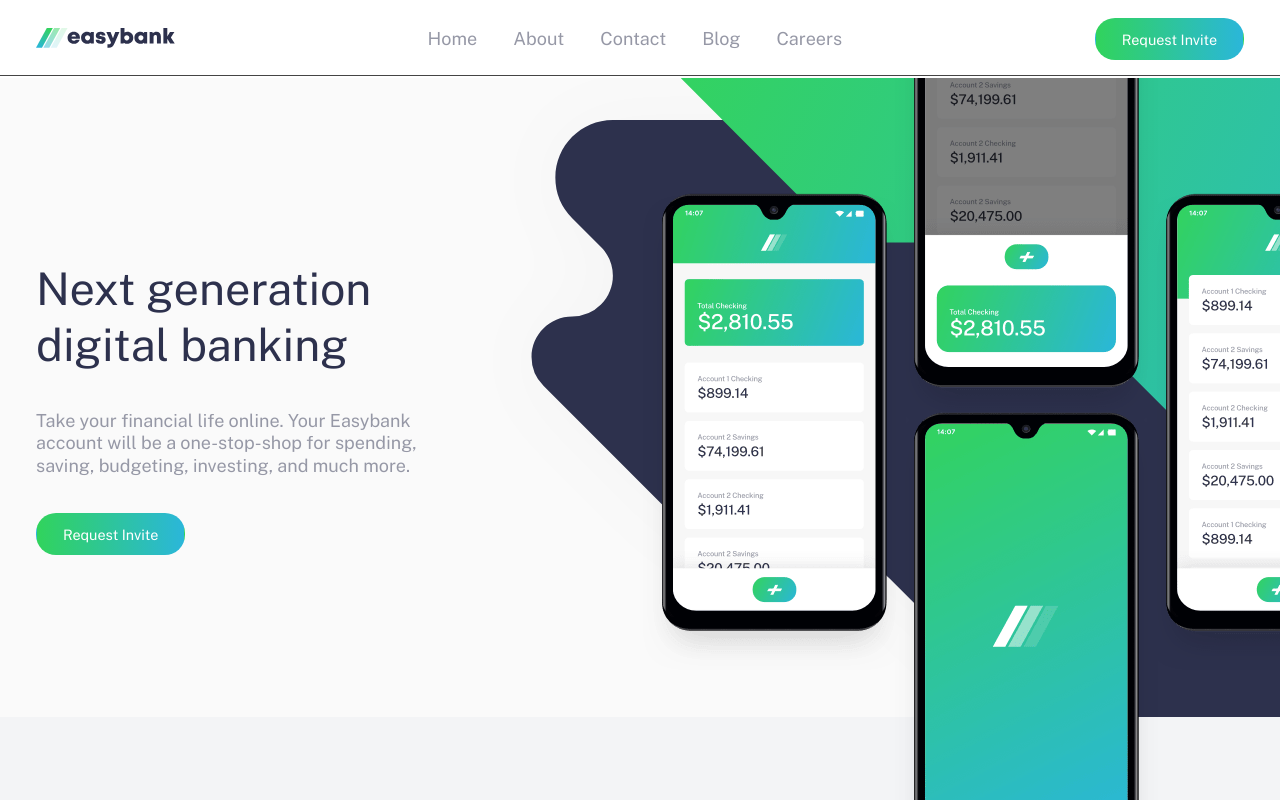
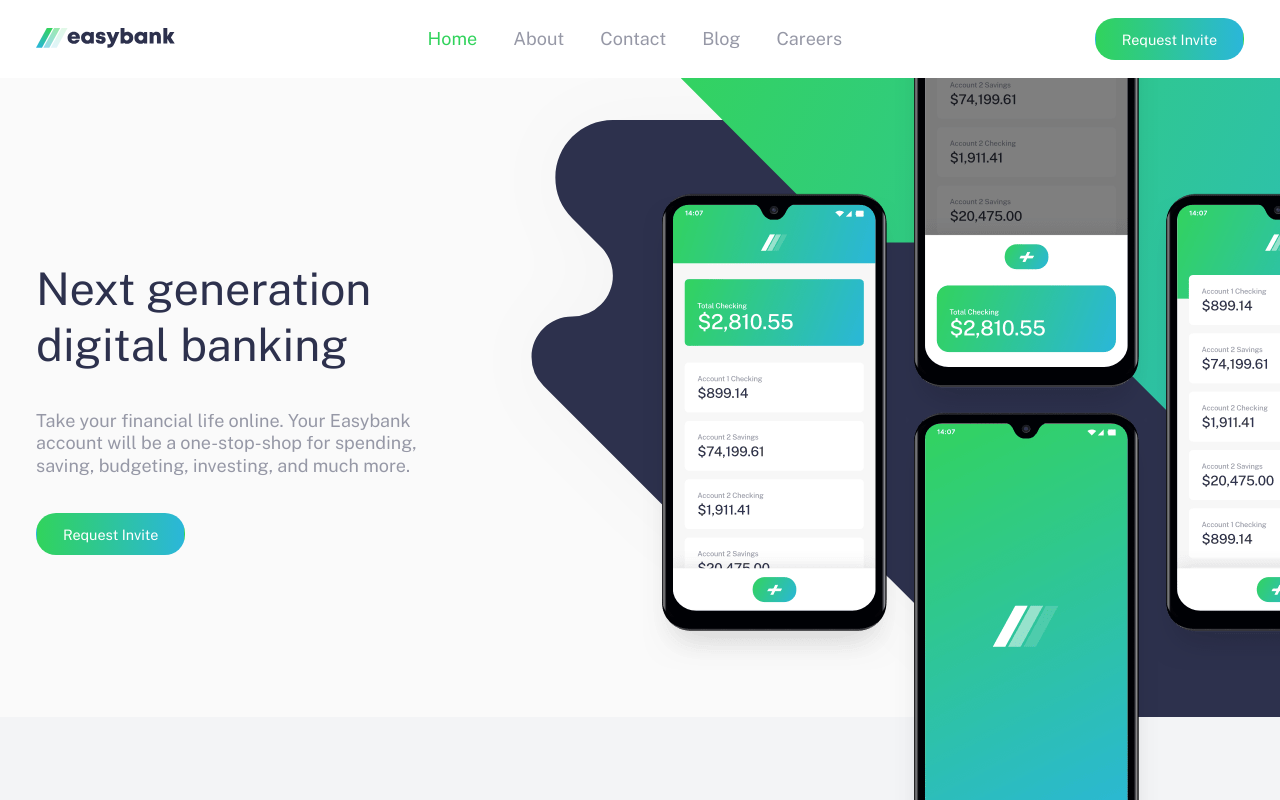
Before and after one commit to MReyna12/easybank-landing-page, a React (Vite) app: page / in a window 1280 px wide. In both pictures the pointer is over the link "Home". Shown: the top 800 px of the page. Built offline with nearby package versions, Linux system fonts and the light colour scheme.

Commit message:
adjust hover state of nav items

```diff
--- a/src/Nav.css
+++ b/src/Nav.css
@@ -33,15 +33,8 @@
   color: hsl(233, 8%, 62%);
 }
 
-.nav-items a:hover::after {
-  content: "";
-  position: absolute;
-  bottom: 2px;
-  left: 0;
-  height: 1px;
-  width: 100%;
-  background: #444;
-  background: linear-gradient(left, transparent 0%, #444 50%, transparent 100%);
+.nav-items a:hover {
+  color: hsl(136, 65%, 51%);
 }
 
 @media (max-width: 1215px) {
```
